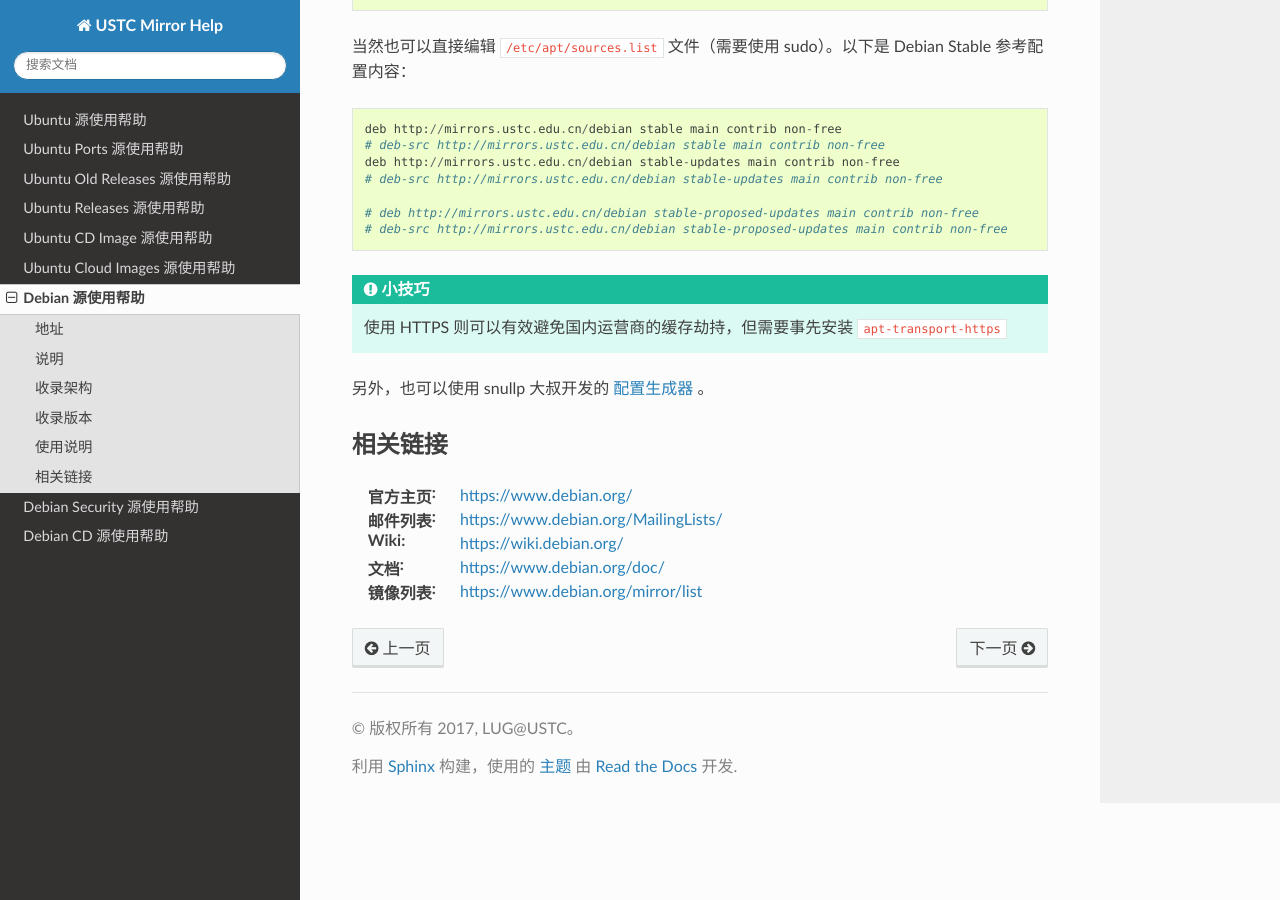
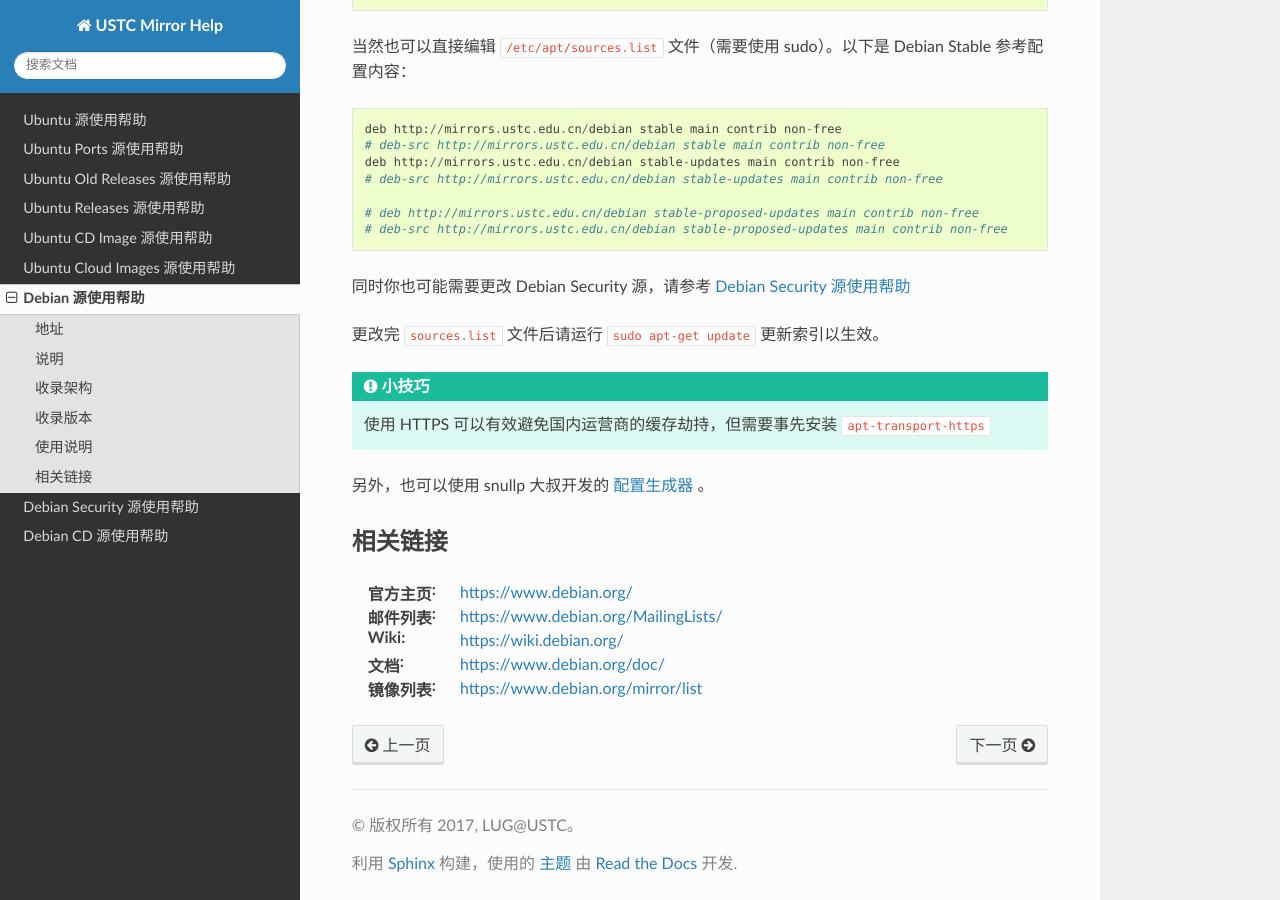
Before and after one commit to ustclug/mirrorhelp, a Sphinx documentation site: the page built from source/debian.rst, in a window 1280 px wide and 900 px high, scrolled down 982 px. Built offline with Sphinx 7.4.7 and the Read the Docs theme 2.0.0, drawn with Linux system fonts in a browser that asks for light colours.

Commit message:
update apt related help

```diff
--- a/source/debian-security.rst
+++ b/source/debian-security.rst
@@ -48,8 +48,10 @@ Debian Old Old Stable, Old Stable, Stable
     deb http://mirrors.ustc.edu.cn/debian-security/ jessie/updates main non-free contrib
     # deb-src http://mirrors.ustc.edu.cn/debian-security/ jessie/updates main non-free contrib
 
+更改完 :file:`sources.list` 文件后请运行 ``sudo apt-get update`` 更新索引以生效。
+
 .. tip::
-    使用 HTTPS 则可以有效避免国内运营商的缓存劫持，但需要事先安装 ``apt-transport-https``
+    使用 HTTPS 可以有效避免国内运营商的缓存劫持，但需要事先安装 ``apt-transport-https``
 
 另外，也可以使用 snullp 大叔开发的 `配置生成器 <https://mirrors.ustc.edu.cn/repogen>`_ 。
 
--- a/source/debian.rst
+++ b/source/debian.rst
@@ -54,8 +54,12 @@ Debian Old Stable, Stable, Testing, Unstable(sid)
     # deb http://mirrors.ustc.edu.cn/debian stable-proposed-updates main contrib non-free
     # deb-src http://mirrors.ustc.edu.cn/debian stable-proposed-updates main contrib non-free
 
+同时你也可能需要更改 Debian Security 源，请参考 :doc:`debian-security`
+
+更改完 :file:`sources.list` 文件后请运行 ``sudo apt-get update`` 更新索引以生效。
+
 .. tip::
-    使用 HTTPS 则可以有效避免国内运营商的缓存劫持，但需要事先安装 ``apt-transport-https``
+    使用 HTTPS 可以有效避免国内运营商的缓存劫持，但需要事先安装 ``apt-transport-https``
 
 另外，也可以使用 snullp 大叔开发的 `配置生成器 <https://mirrors.ustc.edu.cn/repogen>`_ 。
 
--- a/source/ubuntu-old-releases.rst
+++ b/source/ubuntu-old-releases.rst
@@ -32,8 +32,10 @@ Ubuntu 曾经发布过的所有版本
 
 在 :file:`/etc/apt/sources.list` 文件中，将软件源的地址改为 ``http://mirrors.ustc.edu.cn/ubuntu-old-releases/ubuntu``
 
+更改完 :file:`sources.list` 文件后请运行 ``sudo apt-get update`` 更新索引以生效。
+
 .. tip::
-    使用 HTTPS 则可以有效避免国内运营商的缓存劫持，但需要事先安装 ``apt-transport-https``
+    使用 HTTPS 可以有效避免国内运营商的缓存劫持，但需要事先安装 ``apt-transport-https``
 
 镜像
 ----
--- a/source/ubuntu-ports.rst
+++ b/source/ubuntu-ports.rst
@@ -53,8 +53,10 @@ arm64, armhf, PowerPC, ppc64el, s390x
     # deb https://mirrors.ustc.edu.cn/ubuntu-ports/ xenial-proposed main restricted universe multiverse
     # deb-src https://mirrors.ustc.edu.cn/ubuntu-ports/ xenial-proposed main restricted universe multiverse
 
+更改完 :file:`sources.list` 文件后请运行 ``sudo apt-get update`` 更新索引以生效。
+
 .. tip::
-    使用 HTTPS 则可以有效避免国内运营商的缓存劫持，但需要事先安装 ``apt-transport-https``
+    使用 HTTPS 可以有效避免国内运营商的缓存劫持，但需要事先安装 ``apt-transport-https``
 
 镜像下载
 --------
--- a/source/ubuntu.rst
+++ b/source/ubuntu.rst
@@ -67,8 +67,10 @@ AMD64 (x86_64), Intel x86
     # deb https://mirrors.ustc.edu.cn/ubuntu/ xenial-proposed main restricted universe multiverse
     # deb-src https://mirrors.ustc.edu.cn/ubuntu/ xenial-proposed main restricted universe multiverse
 
+更改完 :file:`sources.list` 文件后请运行 ``sudo apt-get update`` 更新索引以生效。
+
 .. tip::
-    使用 HTTPS 则可以有效避免国内运营商的缓存劫持。
+    使用 HTTPS 可以有效避免国内运营商的缓存劫持。
 
 另外，也可以使用 snullp 大叔开发的 `配置生成器 <https://mirrors.ustc.edu.cn/repogen>`_ 。
 
```
